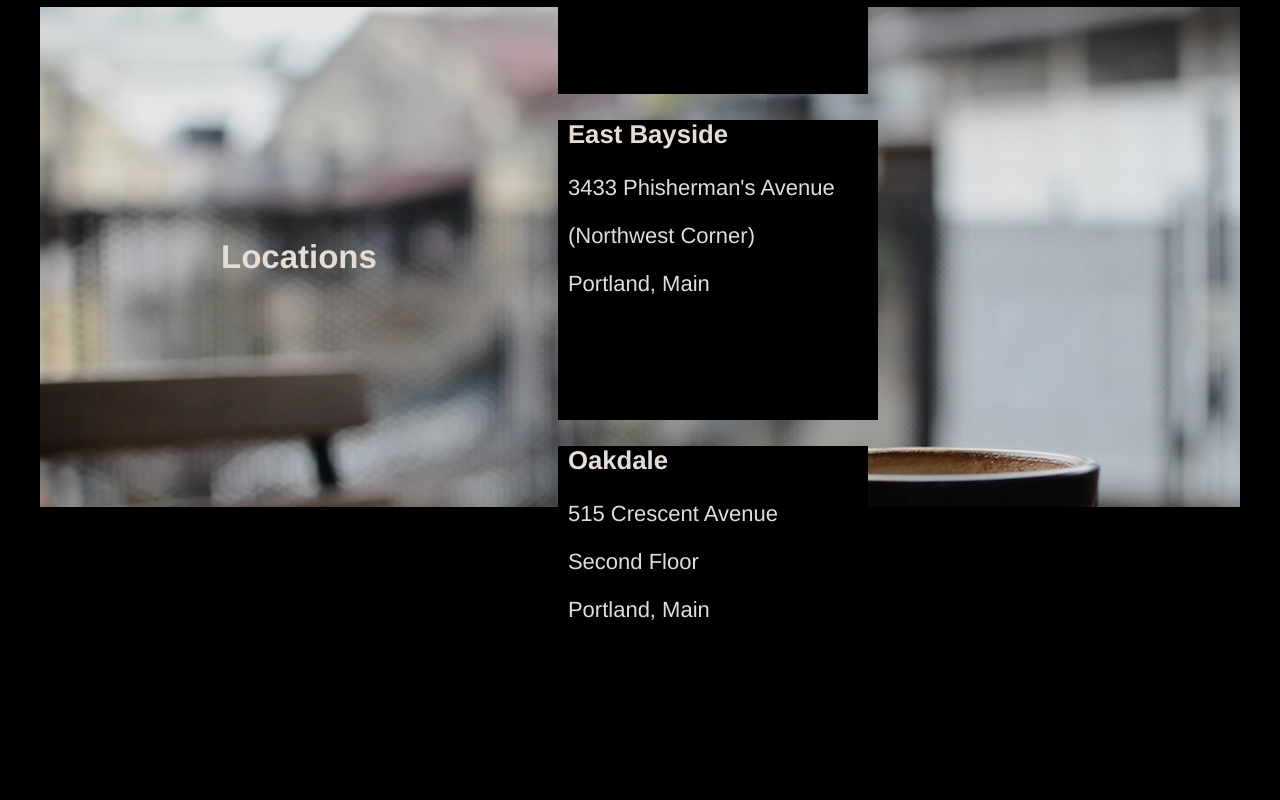
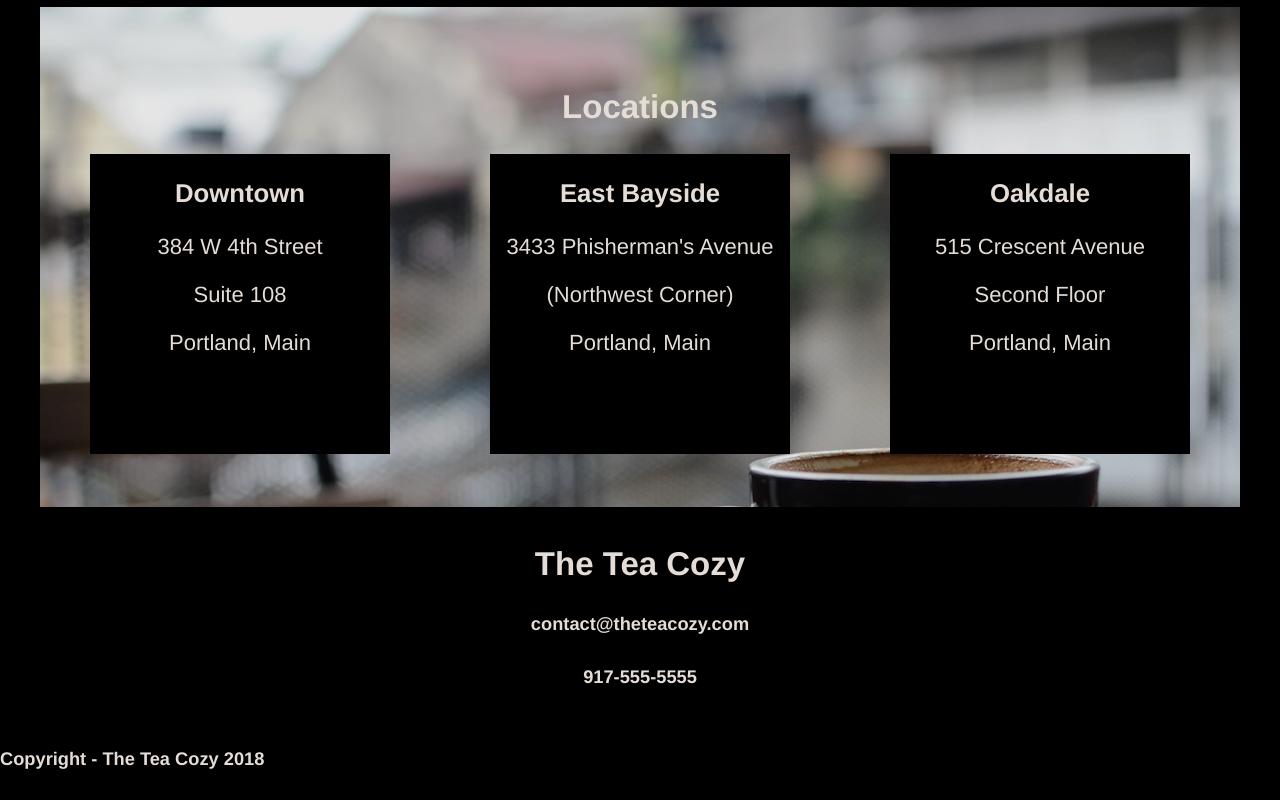
Before and after one commit to ramseyRozmid/tea-cozy, a plain HTML site: page index.html in a window 1280 px wide. Shown: the part 1479-2279 px from the top of the page. Before the commit the page ends 2225 px from the top, so only its background shows below. Drawn offline with Linux system fonts and the light colour scheme.

Commit message:
Add files via upload

```diff
--- a/index.html
+++ b/index.html
@@ -104,7 +104,20 @@
     </div>
   </div>
 
+  <div class="footer">
+
+    <div class="footer-center">
+      <h2>The Tea Cozy</h2>
+      <h5>contact@theteacozy.com</h5>
+      <h5>917-555-5555</h5>
+    </div>
+
+    <div class="copyright">
+      <h5>Copyright - The Tea Cozy 2018</h5>
+    </div>
+
+  </div>
+
 </body>
 
-
 </html>
--- a/style.css
+++ b/style.css
@@ -146,25 +146,42 @@ body {
   text-align: center;
 }
 
+#locations-three {
+  display: flex;
+  justify-content: space-around;
+}
+
 #downtown {
   background-color: black;
   height:300px;
   width: 300px;
-  padding-right: 10px;
-
+  text-align: center;
+  padding: auto 0;
 }
 
 #east-bayside {
   background-color: black;
   height: 300px;
   width: 300px;
-  padding-left: 10px;
-  padding-right: 10px;
+  text-align: center;
+  padding: auto 0;
 }
 
 #oakdale {
   background-color: black;
   height:300px;
   width: 300px;
-  padding-left: 10px;
+  text-align: center;
+  padding: auto 0;
 }
+
+.footer-center {
+  text-align: center;
+  height: 200px;
+  padding-top: 10px;
+}
+
+.footer-copyright {
+  text-align: left;
+  padding-left: 20px;
+}
```
